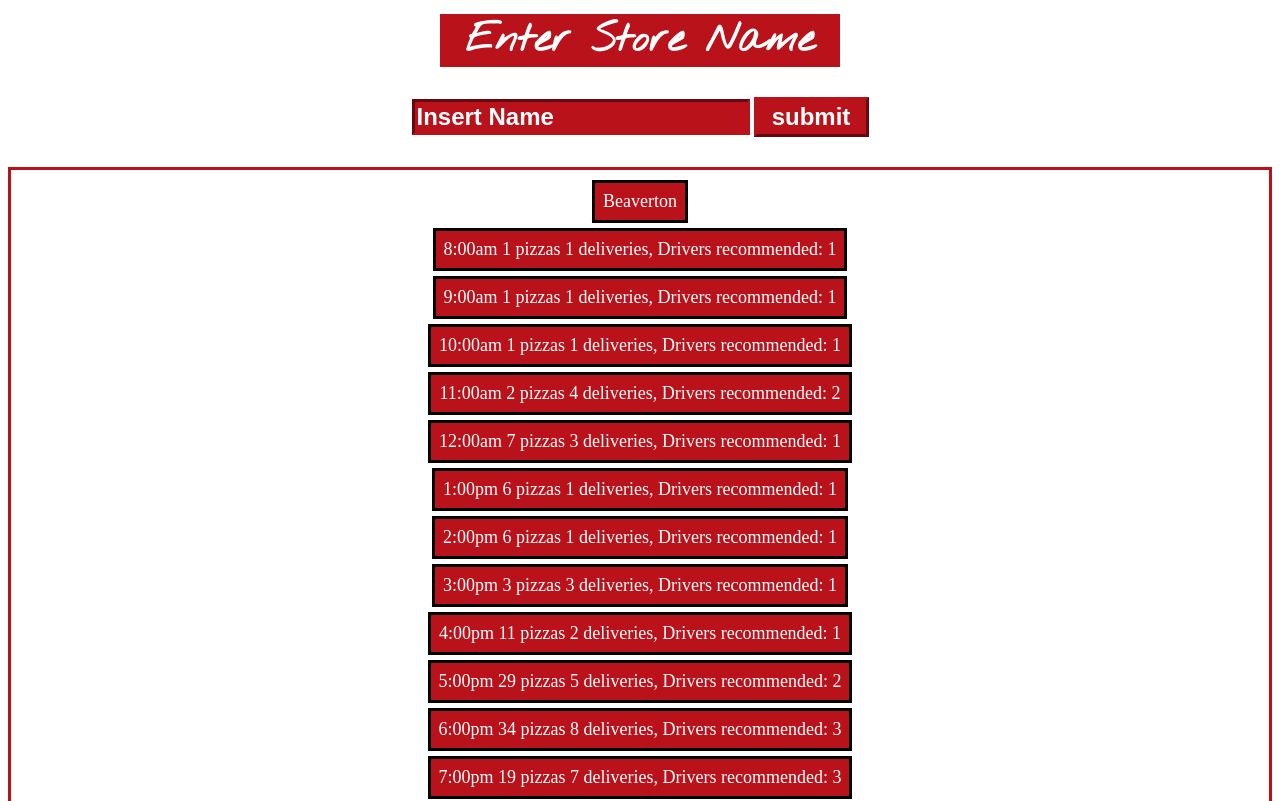
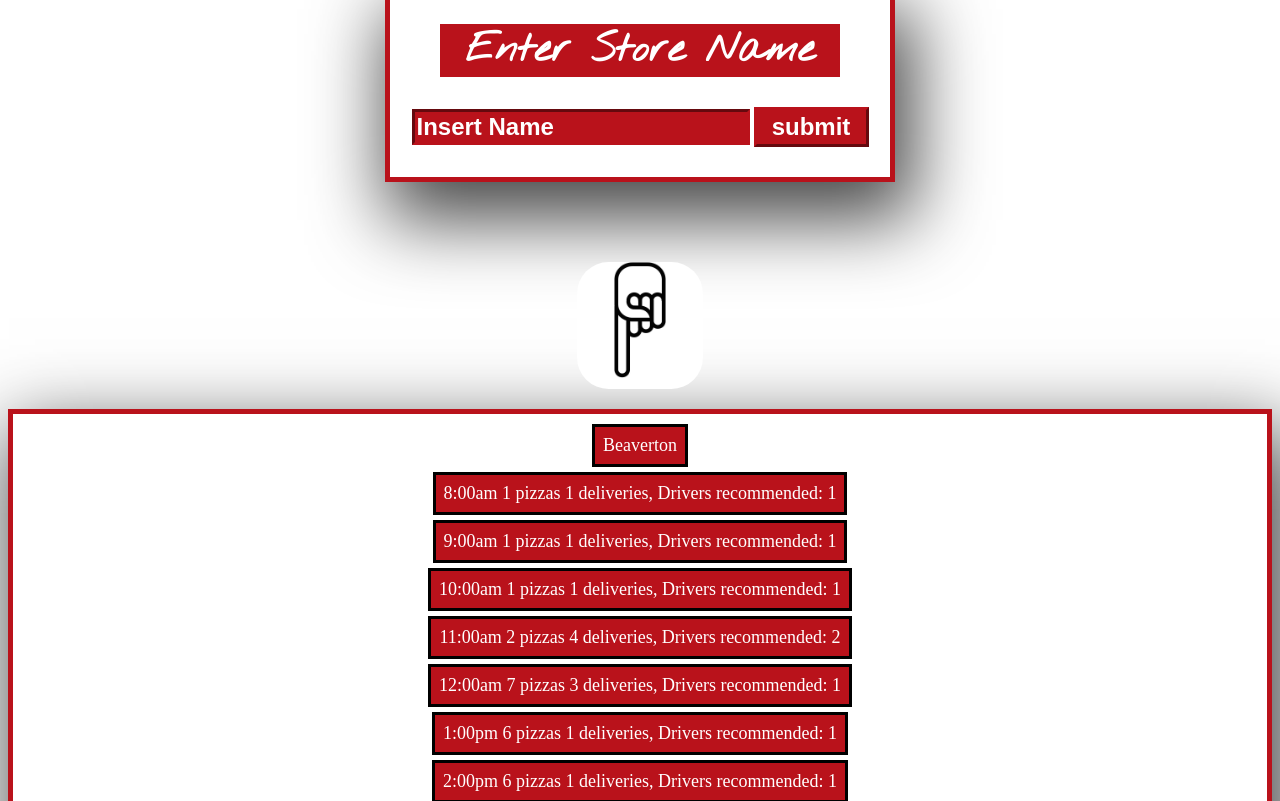
Before and after one commit to rgylling/code201work, a plain HTML site: page week2/pizza/data.html in a window 1280 px wide. Shown: the part 761-1562 px from the top of the page. Drawn offline with Linux system fonts and the light colour scheme.

Commit message:
Added some new images and styling

```diff
--- a/week2/pizza/data.html
+++ b/week2/pizza/data.html
@@ -11,19 +11,23 @@
 
 <h1> Pizza3001 </h1>
 
-<img src= "heart-pizza.jpg" >
+<img src= "heart-pizza.jpg" id = "pizzame" >
 
 <h2 id="storedata"> Store Data </h2>
 
 
 <div id ="boxme">
 <h2 id="entername"> Enter Store Name </h2>
-</div>
+
 
 <div id="myform">
   <input id="textbox" type="text" style= name="storeName" value= "Insert Name" />
   <input id="mybutton" type="button" style="width:115px;height:40px;" name="submit" value="submit"/>
 </div>
+</div>
+
+<img src="handz.jpeg" id="handz">
+
 <div id= "pleasework">
 
 
--- a/week2/pizza/pizza.css
+++ b/week2/pizza/pizza.css
@@ -32,6 +32,10 @@ img {
   width: 40%;
   display:block;
   border-radius: 25%
+}
+
+#handz {
+  width: 10%;
 }
 
 iframe {
@@ -113,6 +117,17 @@ box-shadow: 10px 29px 74px 9px rgba(0,0,0,0.72);
   margin-bottom: 30px;
 }
 
+#boxme {
+  border-style: solid;
+  border-width: thick;
+  margin:40px auto 80px auto;
+  border-color: #B9121B;
+  width: 500px;
+  -webkit-box-shadow: 10px 29px 74px 9px rgba(0,0,0,0.72);
+-moz-box-shadow: 10px 29px 74px 9px rgba(0,0,0,0.72);
+box-shadow: 10px 29px 74px 9px rgba(0,0,0,0.72);
+}
+
 ul li {
   margin:10px auto 10px auto;
   text-align: center;
@@ -157,9 +172,18 @@ box-shadow: 10px 29px 74px 9px rgba(0,0,0,0.72);
 #pleasework {
   -webkit-padding-start: 0px;
   border-style: solid;
+  border-width: thick;
   border-color: #B9121B;
   margin:10px auto 10px auto;
   text-align: center;
+  -webkit-box-shadow: 10px 29px 74px 9px rgba(0,0,0,0.72);
+  -moz-box-shadow: 10px 29px 74px 9px rgba(0,0,0,0.72);
+  box-shadow: 10px 29px 74px 9px rgba(0,0,0,0.72);
+}
+
+#pizzame {
+  margin:70px auto 60px auto;
+  width: 30%
 }
 
 footer {
--- a/week2/pizza/tabletest.js
+++ b/week2/pizza/tabletest.js
@@ -134,18 +134,19 @@ function title (a){
       }
 }
 //click the button!
+
 var clickTheButton = document.getElementById("mybutton");
-
+if(clickTheButton){
 //eventListener and function for click event to add to uls
-clickTheButton.addEventListener("click", function() {
+  clickTheButton.addEventListener("click", function() {
   var userInput = document.getElementById("textbox").value;
   title(userInput);
   loopMe(timeSlots,beaverton.arr,beaverton.arr1);
   title (totalPizza + " Pizzas sold today!");
-  document.getElementById("textbox").value = "Thank you!";
-
-}
+  document.getElementById("textbox").value = "New Store Added! ;)";
+  }
 );
+};
 
 // Calling my title function to amend it to the page
 title (beaverton.name);
@@ -168,7 +169,8 @@ title (airport.name);
 loopMe(timeSlots,airport.arr,airport.arr1)
 title (totalPizza + " Pizzas sold today!")
 
-
 var workPlease = document.getElementById('number');
 //Logged totalPizza and multiplied by 5 to get a weekly average
+if (workPlease){
 workPlease.textContent = (totalPizza * 5) + ' Number Happy Pizza Odysseys This Week!';
+};
```
Also changed, not shown: week2/pizza/handz.jpeg (added), 1 other file.
